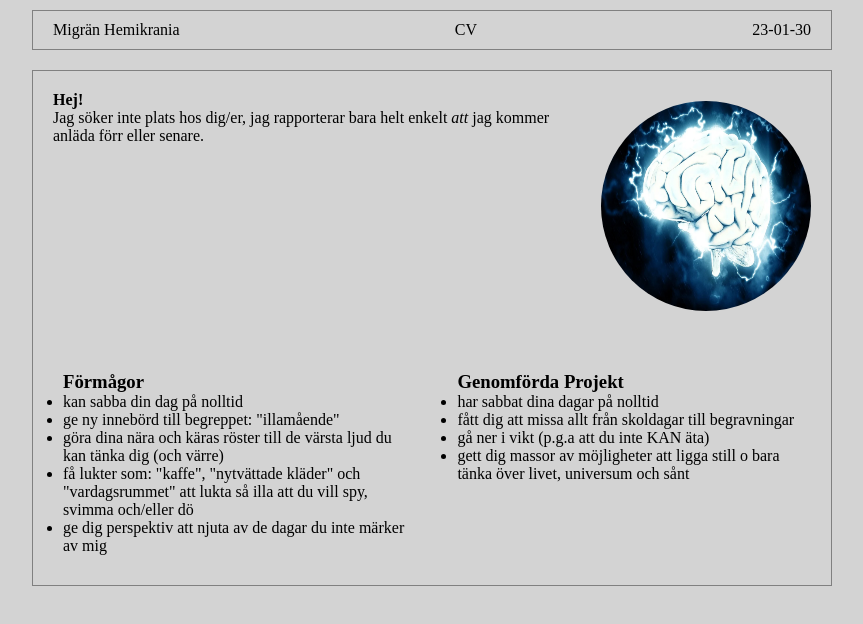
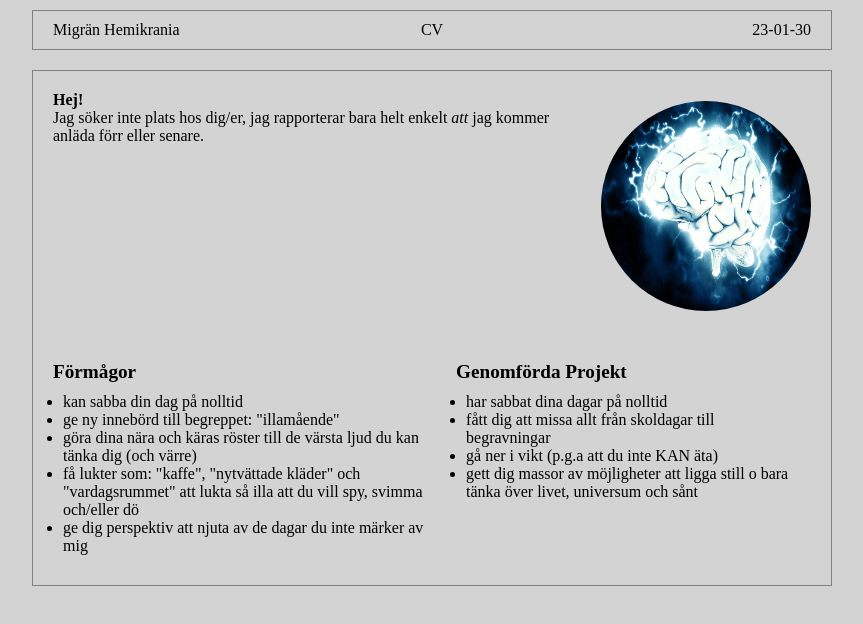
Before and after one commit to fredrikgreco/inlamning1html, a plain HTML site: page index.html in a window 1280 px wide. Shown: the whole page, without its empty margins (208-1071 px from the left). Drawn offline with Linux system fonts and the light colour scheme.

Commit message:
replaced h3
small changes in format

```diff
--- a/index.html
+++ b/index.html
@@ -25,7 +25,7 @@
         <section id="row1">
             <section id="mainText">
                 <p>
-                <h4>Hej!</h4>
+                <p id="hi">Hej!</p>
                 <p>Jag söker inte plats hos dig/er, jag rapporterar bara helt enkelt <i>att</i> jag kommer anläda förr
                     eller senare.</p>
                 <p></p>
@@ -38,8 +38,8 @@
 
         <section id="row1">
             <section id="strengths">
+                <h1 id="rub1">Förmågor</h3>
                 <ul>
-                    <h3>Förmågor</h3>
                     <li>kan sabba din dag på nolltid</li>
                     <li>ge ny innebörd till begreppet: "illamående"</li>
                     <li>göra dina nära och käras röster till de värsta ljud du kan tänka dig (och värre)</li>
@@ -49,8 +49,8 @@
                 </ul>
             </section>
             <section id="achievments">
+                <h1 id="rub1">Genomförda Projekt</h3>
                 <ul>
-                    <h3>Genomförda Projekt</h3>
                     <li>har sabbat dina dagar på nolltid</li>
                     <li>fått dig att missa allt från skoldagar till begravningar</li>
                     <li>gå ner i vikt (p.g.a att du inte KAN äta)</li>
--- a/styles01.css
+++ b/styles01.css
@@ -1,5 +1,4 @@
-body
-{
+body {
     background-color: lightgrey;
     display: grid;
     justify-content: center;
@@ -11,20 +10,32 @@ justify-content: center;
     padding: 0;
 }
 
+#hi {
+    font-weight: bold;
+}
+
+#rub1 {
+    font-size: larger;
+    font-weight: bold;
+}
+
 header {
     border: 1px solid grey;
     max-width: 800px;
     margin: 10px;
     padding: 10px;
     display: grid;
-    grid-template: "first mid last";
+    grid-template: "first mid last" / 1fr 1fr 1fr;
 }
+
 
 ul {
     margin: 10px;
 }
 
-#first, #mid, #last {
+#first,
+#mid,
+#last {
     margin-right: 10px;
     margin-left: 10px;
 }
@@ -75,7 +86,8 @@ main {
     margin: 10px;
 }
 
-#strengths, #achievments {
+#strengths,
+#achievments {
     /* padding: 10px; */
     margin: 10px;
 }
@@ -89,7 +101,7 @@ main {
     margin-right: auto;
 }
 
-#picture1{
+#picture1 {
     border-radius: 50%;
     width: 100%;
     height: 100%;
@@ -104,6 +116,7 @@ main {
             "strengths"
             "achievment";
     }
+
     #row1 {
         display: grid;
         grid-template:
```
Lines whose indentation alone changed are shown as unchanged.
